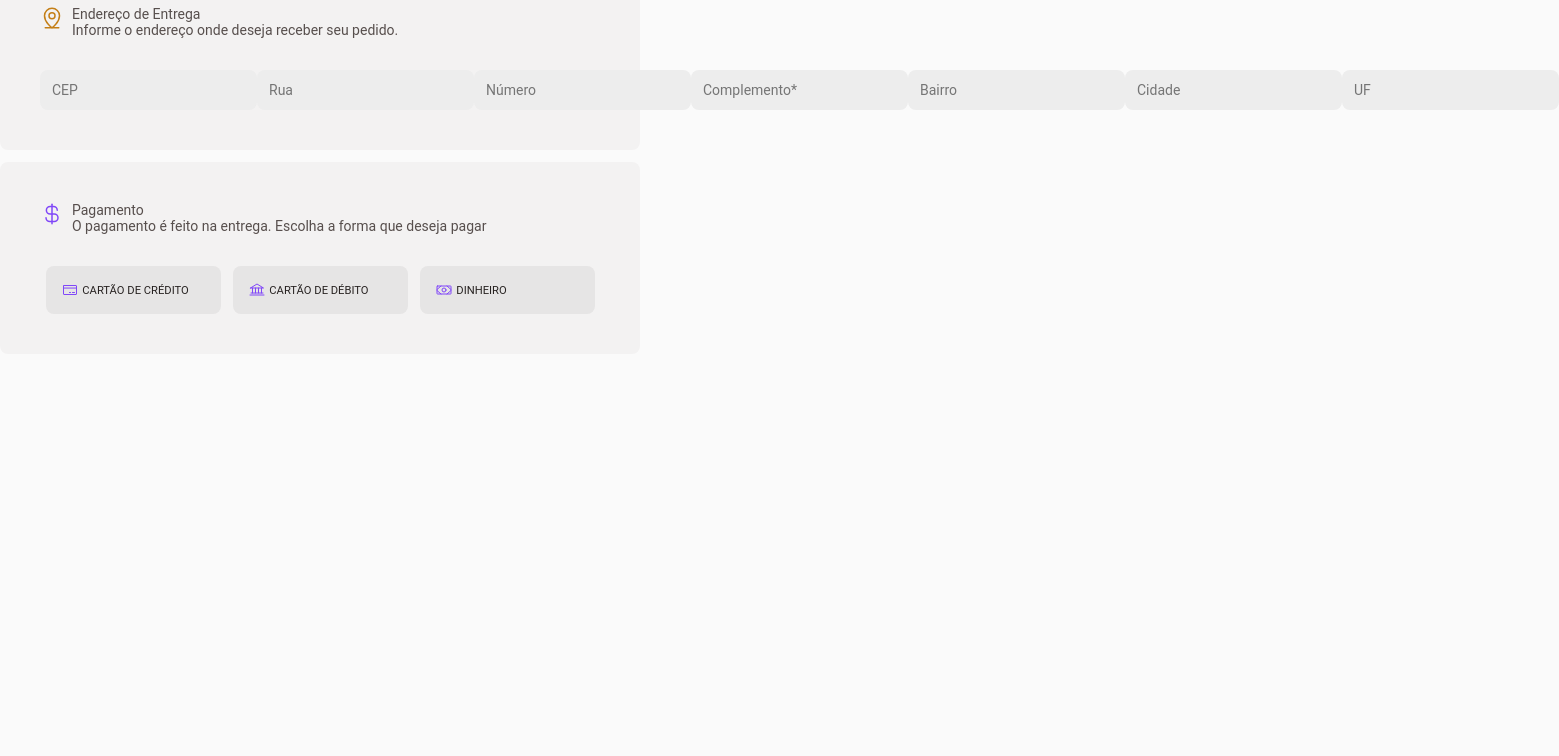
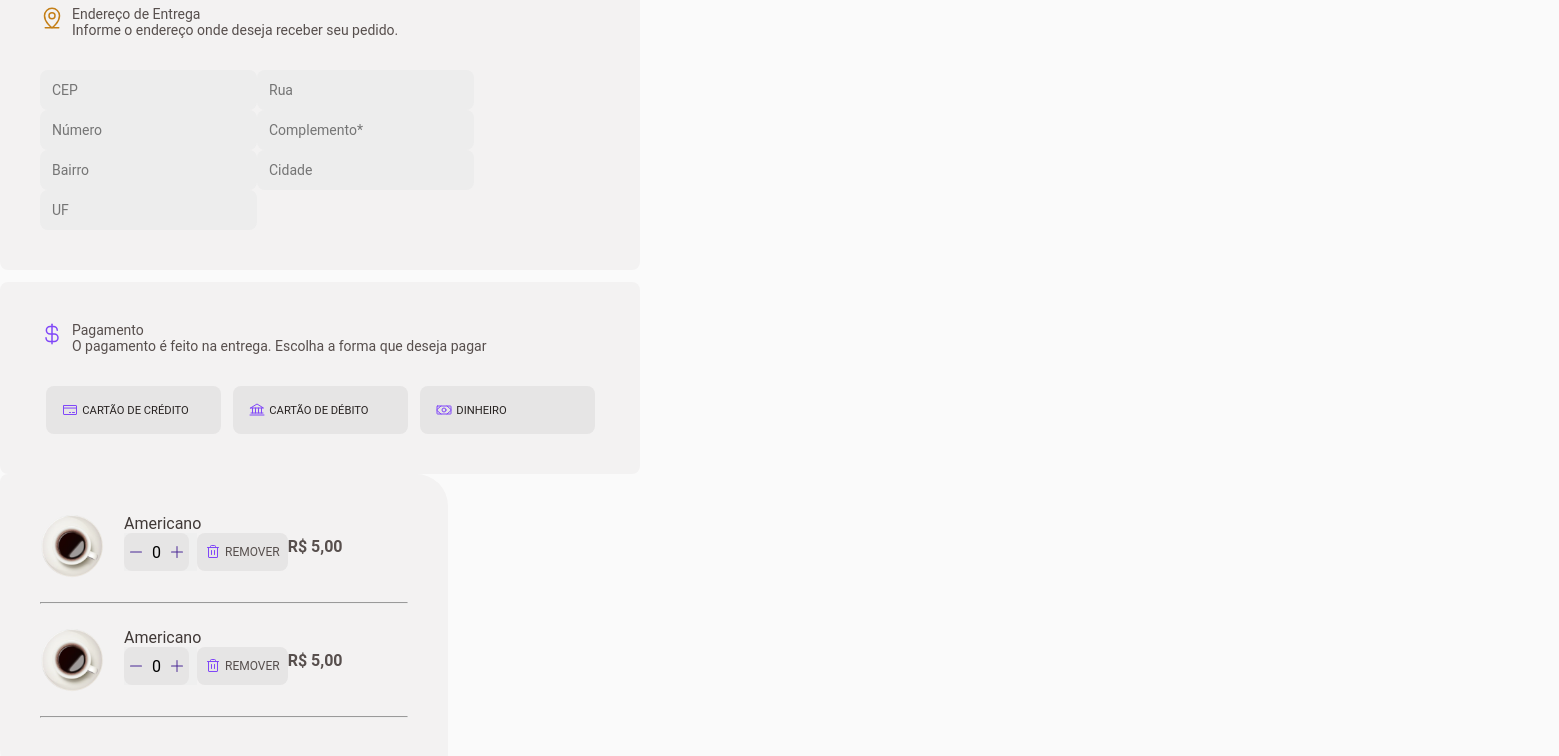
Before and after one commit to VncS1/ignite-coffee-delivery, a React (Vite) app: page /checkout in a window 1280 px wide. Shown: the part 138-894 px from the top of the page, 1559 px wide, since content can reach past the window. Before the commit the page ends 800 px from the top, so only its background shows below. Built offline with nearby package versions, Linux system fonts and the light colour scheme.

Commit message:
Componente CheckoutCart quase finalizado

```diff
--- /dev/null
+++ b/src/components/QuantityForm/index.tsx
@@ -0,0 +1,15 @@
+import { MinusIcon, PlusIcon, QuantityFormContainer } from "./style";
+
+export function QuantityForm() {
+    return (
+        <QuantityFormContainer>
+            <button type="button" className="button-quantity">
+                <MinusIcon size={20} weight="fill" />
+            </button>
+            <input type="number" className="quantity" min="1" defaultValue="0" />
+            <button type="button" className="button-quantity">
+                <PlusIcon size={20} weight="fill" />
+            </button>
+        </QuantityFormContainer>
+    );
+}
--- /dev/null
+++ b/src/components/QuantityForm/style.ts
@@ -0,0 +1,59 @@
+import { Minus, Plus } from "phosphor-react";
+import styled from "styled-components";
+
+export const QuantityFormContainer = styled.form`
+
+    display: flex;
+    justify-content: center;
+    align-items: center;
+
+
+    .button-quantity {
+        display: flex;
+        border: 0;
+        cursor: pointer;
+    }
+
+    .quantity {
+        border: 0;
+        height: 38px;
+        text-align: center;
+        max-width: 25px;
+        background: ${props => props.theme["base-button"]};
+        font-size: 1rem ;
+        font-family: 'Roboto', sans-serif;
+    }
+
+    input[type="number"]::-webkit-outer-spin-button,
+    input[type="number"]::-webkit-inner-spin-button {
+        -webkit-appearance: none;
+        margin: 0;
+    }
+    input[type="number"] {
+        -moz-appearance: textfield;
+    }
+`
+export const PlusIcon = styled(Plus)`
+    color: ${props => props.theme['purple-dark']};
+    background: ${props => props.theme["base-button"]};
+    height: 38px;
+    padding-right: 0.25rem;
+
+    border-bottom-right-radius: 8px;
+    border-top-right-radius: 8px;
+    margin-right: 8px;
+
+    cursor: pointer;
+
+`
+
+export const MinusIcon = styled(Minus)`
+    color: ${props => props.theme['purple-dark']};
+    background: ${props => props.theme["base-button"]};
+    height: 38px;
+    padding-left: 0.25rem;
+    border-bottom-left-radius: 8px;
+    border-top-left-radius: 8px;
+
+    cursor: pointer;
+`
--- /dev/null
+++ b/src/pages/Checkout/components/CheckoutCart/index.tsx
@@ -0,0 +1,51 @@
+import { CartContainer, CartItem, TrashIcon } from "./style";
+
+import americano from '../../../../assets/coffee-images/americano.png';
+import { QuantityForm } from "../../../../components/QuantityForm";
+
+export function CheckoutCart() {
+    return (
+        <CartContainer>
+            <div className="products">
+                <CartItem>
+                    <div className="item">
+
+                        <div className="product-info">
+                            <img src={americano} />
+                            <div className="product-details">
+                                <span className="product-name">Americano</span>
+                                <div className="edit-product">
+                                    <QuantityForm />
+                                    <button type="button" className="remove-button"><TrashIcon size={16} />REMOVER</button>
+                                </div>
+                            </div>
+
+                        </div>
+                        <span className="product-price">R$ 5,00</span>
+                    </div>
+
+                    <hr className="line" />
+                </CartItem>
+                <CartItem>
+                    <div className="item">
+
+                        <div className="product-info">
+                            <img src={americano} />
+                            <div className="product-details">
+                                <span className="product-name">Americano</span>
+                                <div className="edit-product">
+                                    <QuantityForm />
+                                    <button type="button" className="remove-button"><TrashIcon size={16} />REMOVER</button>
+                                </div>
+                            </div>
+
+                        </div>
+                        <span className="product-price">R$ 5,00</span>
+                    </div>
+
+                    <hr className="line" />
+                </CartItem>
+            </div>
+        </CartContainer>
+    );
+}
--- /dev/null
+++ b/src/pages/Checkout/components/CheckoutCart/style.ts
@@ -0,0 +1,89 @@
+import { Trash } from "phosphor-react";
+import styled from "styled-components";
+
+export const CartContainer = styled.main`
+    width: 100%;
+    padding: 2.5rem;
+    background: ${props => props.theme["base-color"]};
+    border-radius: 8px;
+    max-width: 448px;
+
+    border-top-right-radius: 32px;
+    border-bottom-left-radius: 32px;
+
+    border-top-left-radius: 8px;
+    border-bottom-right-radius: 8px;
+`
+
+export const CartItem = styled.div`
+    width: 100%;
+
+
+
+    .item {
+        display: flex;
+        align-items: center;
+
+
+
+
+        img {
+            width: 4rem;
+            height: 4rem;
+            margin-right: 1.25rem;
+        }
+
+
+
+
+        .product-info {
+            display: flex;
+
+            .product-name {
+                font-size: 1rem;
+                color: ${props => props.theme["subtitle"]};
+
+            }
+
+            .edit-product {
+                display: flex;
+
+                .remove-button {
+                    display: flex;
+                    align-items: center;
+
+                    font-size: 0.75rem;
+
+
+                    background-color: ${props => props.theme["base-button"]};
+                    padding: 0 0.5rem;
+
+                    gap: 0.25rem;
+
+                    border-radius: 8px;
+                    border: 0;
+                    color: ${props => props.theme["base-text"]};
+                    cursor: pointer;
+                    outline: none;
+                }
+            }
+        }
+
+        .product-price {
+            color: ${props => props.theme["base-text"]};
+            font-weight: bold;
+        }
+    }
+
+    .line {
+        margin: 1.5rem 0;
+    }
+`
+
+export const ItemPrice = styled.div`
+
+`
+
+export const TrashIcon = styled(Trash)`
+    color: ${props => props.theme['purple']};
+`
--- a/src/pages/Checkout/components/CheckoutForm/style.ts
+++ b/src/pages/Checkout/components/CheckoutForm/style.ts
@@ -37,18 +37,21 @@ export const FormContainer = styled.div`
 
         .input-container {
             width: 100%;
-            display: grid;
+            /* display: grid;
+
             grid-template-areas:
-                "cep cep . . .
-                 rua rua rua rua rua
-                 numero numero complemento complemento complemento
-                 bairro bairro cidade cidade uf
+                "uf uf uf
+                cep rua rua
                 "
             ;
+
+            overflow-x: hidden; */
 
             input {
                 border: 0;
                 border-radius: 8px;
+
+                max-width: 100%;
 
                 background-color: ${props => props.theme["base-input"]};
                 padding: 0.75rem;
@@ -56,7 +59,7 @@ export const FormContainer = styled.div`
                 font-size: 0.875rem;
             }
 
-            input.cep{
+            /* input.cep{
                 grid-area: cep;
             }
 
@@ -82,7 +85,8 @@ export const FormContainer = styled.div`
 
             input.uf{
                 grid-area: uf;
-            }
+            } */
+
         }
     }
 `
--- a/src/pages/Checkout/index.tsx
+++ b/src/pages/Checkout/index.tsx
@@ -1,4 +1,5 @@
 import { Header } from "../../components/Header";
+import { CheckoutCart } from "./components/CheckoutCart";
 import { CheckoutForm } from "./components/CheckoutForm";
 import { CheckoutContainer } from "./style";
 
@@ -8,6 +9,7 @@ export function Checkout() {
     <CheckoutContainer>
         <Header />
         <CheckoutForm />
+        <CheckoutCart />
     </CheckoutContainer>
   )
 }
--- a/src/pages/Home/components/Coffees/Coffee/index.tsx
+++ b/src/pages/Home/components/Coffees/Coffee/index.tsx
@@ -1,6 +1,7 @@
-import { CartIcon, CoffeeContainer, CoffeeInfos, MinusIcon, PlusIcon } from "./style";
+import { CartIcon, CoffeeContainer, CoffeeInfos} from "./style";
 
 import coffeeImg from '../../../../../assets/coffee-images/americano.png';
+import { QuantityForm } from "../../../../../components/QuantityForm";
 
 export function Coffee() {
     return (
@@ -23,15 +24,7 @@ export function Coffee() {
                 <div className="coffee-price">
                     <span className="price"><span className="cifra">R$</span> 9,90</span>
                     <div className="price-forms">
-                        <div className="quantity-form">
-                            <button type="button" className="button-quantity">
-                                <MinusIcon size={20} weight="fill" />
-                            </button>
-                            <input type="number" className="quantity" min="1" defaultValue="0" />
-                            <button type="button" className="button-quantity">
-                                <PlusIcon size={20} weight="fill" />
-                            </button>
-                        </div>
+                        <QuantityForm />
                         <button onClick={() => console.log('teste')} type="button" className="add-to-cart">
                             <CartIcon size={24} weight="fill" />
                         </button>
--- a/src/pages/Home/components/Coffees/Coffee/style.ts
+++ b/src/pages/Home/components/Coffees/Coffee/style.ts
@@ -106,40 +106,7 @@ export const CoffeeInfos = styled.div`
         .price-forms {
             display: flex;
 
-            .quantity-form {
-                display: flex;
-                justify-content: center;
-                align-items: center;
 
-
-                .button-quantity {
-                    display: flex;
-                    border: 0;
-                    cursor: pointer;
-                }
-
-                .quantity {
-                    border: 0;
-                    height: 38px;
-                    text-align: center;
-                    max-width: 25px;
-                    background: ${props => props.theme["base-button"]};
-                    font-size: 1rem ;
-                    font-family: 'Roboto', sans-serif;
-
-
-                }
-
-                input[type="number"]::-webkit-outer-spin-button,
-                input[type="number"]::-webkit-inner-spin-button {
-                    -webkit-appearance: none;
-                    margin: 0;
-                }
-                input[type="number"] {
-                    -moz-appearance: textfield;
-
-                }
-            }
 
             .add-to-cart {
                 background: ${props => props.theme["purple-dark"]};
@@ -163,24 +130,3 @@ export const CoffeeInfos = styled.div`
 export const CartIcon = styled(ShoppingCart)`
     color: ${props => props.theme['background']};
 `
-export const PlusIcon = styled(Plus)`
-    color: ${props => props.theme['purple-dark']};
-    background: ${props => props.theme["base-button"]};
-    height: 38px;
-    padding-right: 0.25rem;
-
-    border-bottom-right-radius: 8px;
-    border-top-right-radius: 8px;
-    margin-right: 8px;
-
-`
-
-export const MinusIcon = styled(Minus)`
-    color: ${props => props.theme['purple-dark']};
-    background: ${props => props.theme["base-button"]};
-    height: 38px;
-    padding-left: 0.25rem;
-    border-bottom-left-radius: 8px;
-    border-top-left-radius: 8px;
-
-`
```
